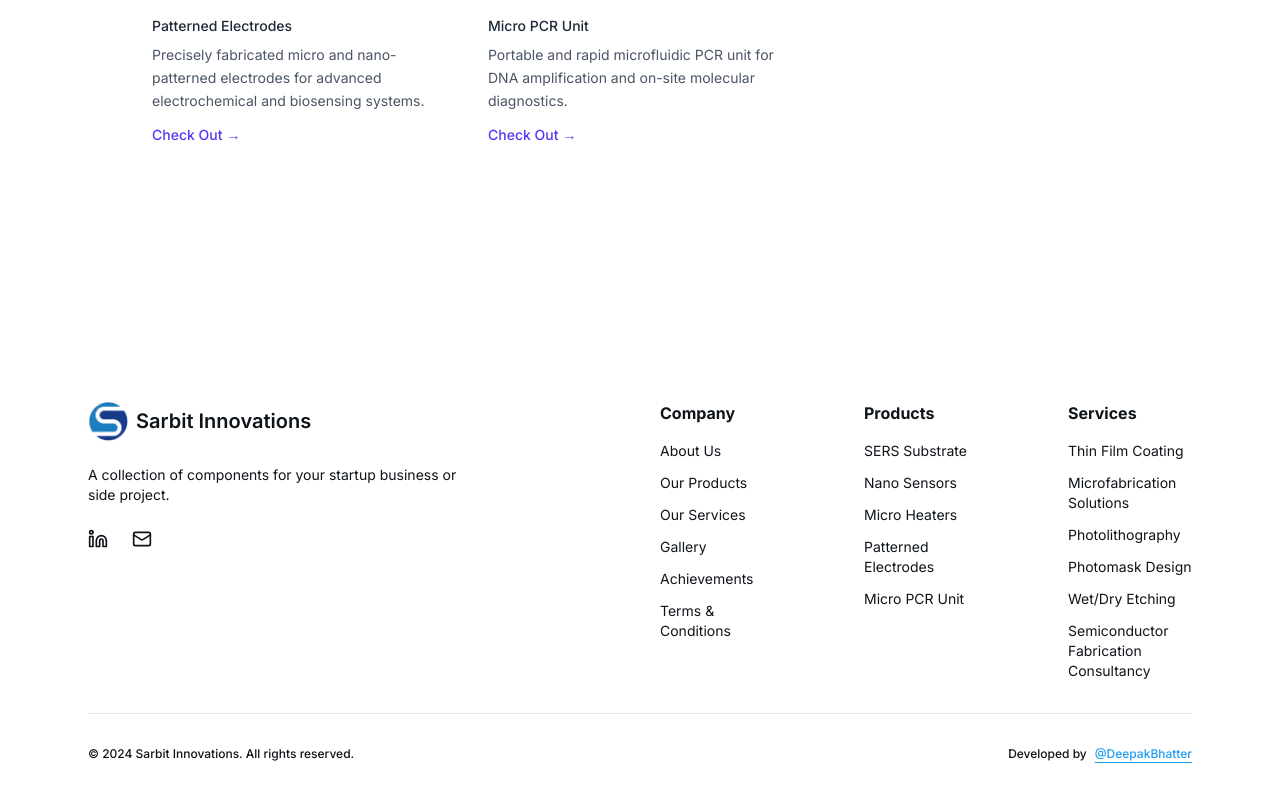
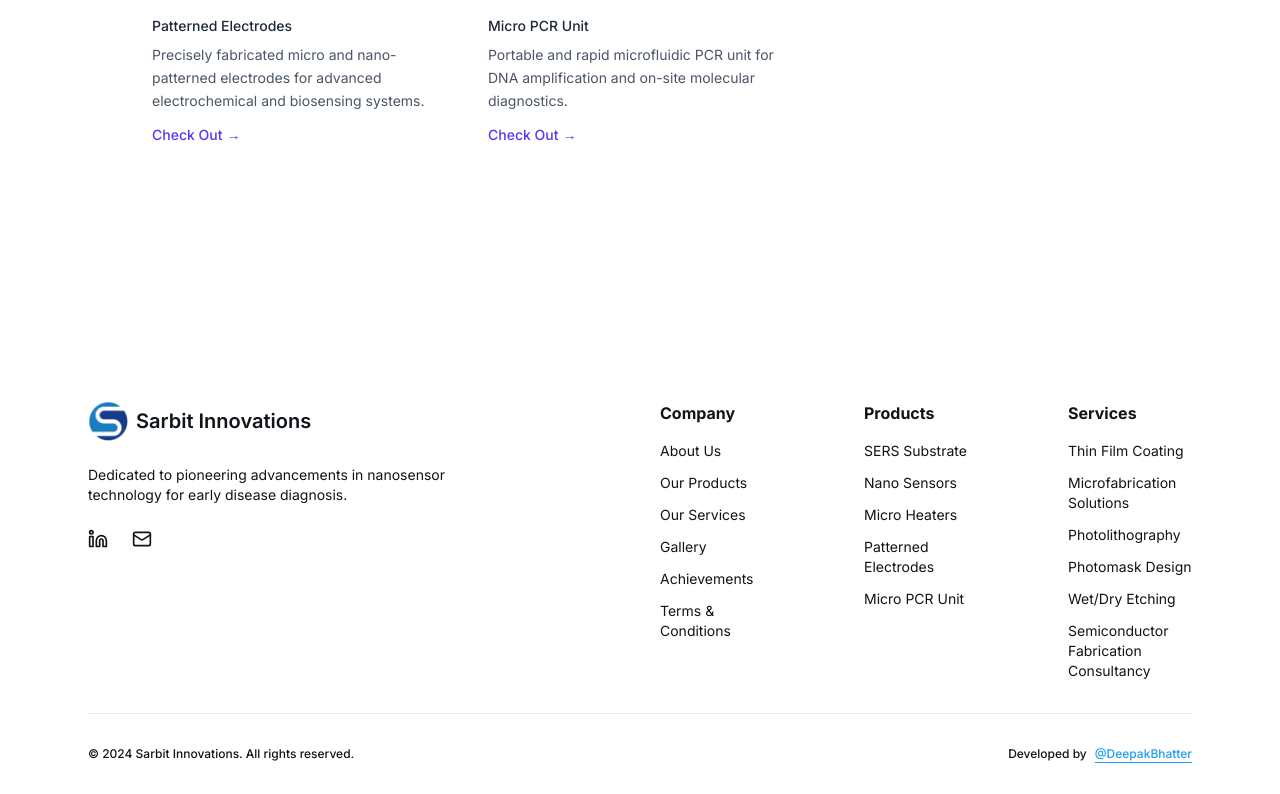
Before and after one commit to deepak5512/Sarbit, a Next.js app: page /products in a window 1280 px wide. Shown: the part 1000-1794 px from the top of the page. Built offline with nearby package versions, Linux system fonts and the light colour scheme.

Commit message:
Footer Description Modified

```diff
--- a/components/footer.tsx
+++ b/components/footer.tsx
@@ -12,7 +12,7 @@
     title: "Sarbit Innovations",
   },
   sections = footerSections,
-  description = "A collection of components for your startup business or side project.",
+  description = "Dedicated to pioneering advancements in nanosensor technology for early disease diagnosis.",
   socialLinks = footerSocialLinks,
   copyright = "© 2024 Sarbit Innovations. All rights reserved.",
 }: FooterProps) {
```
